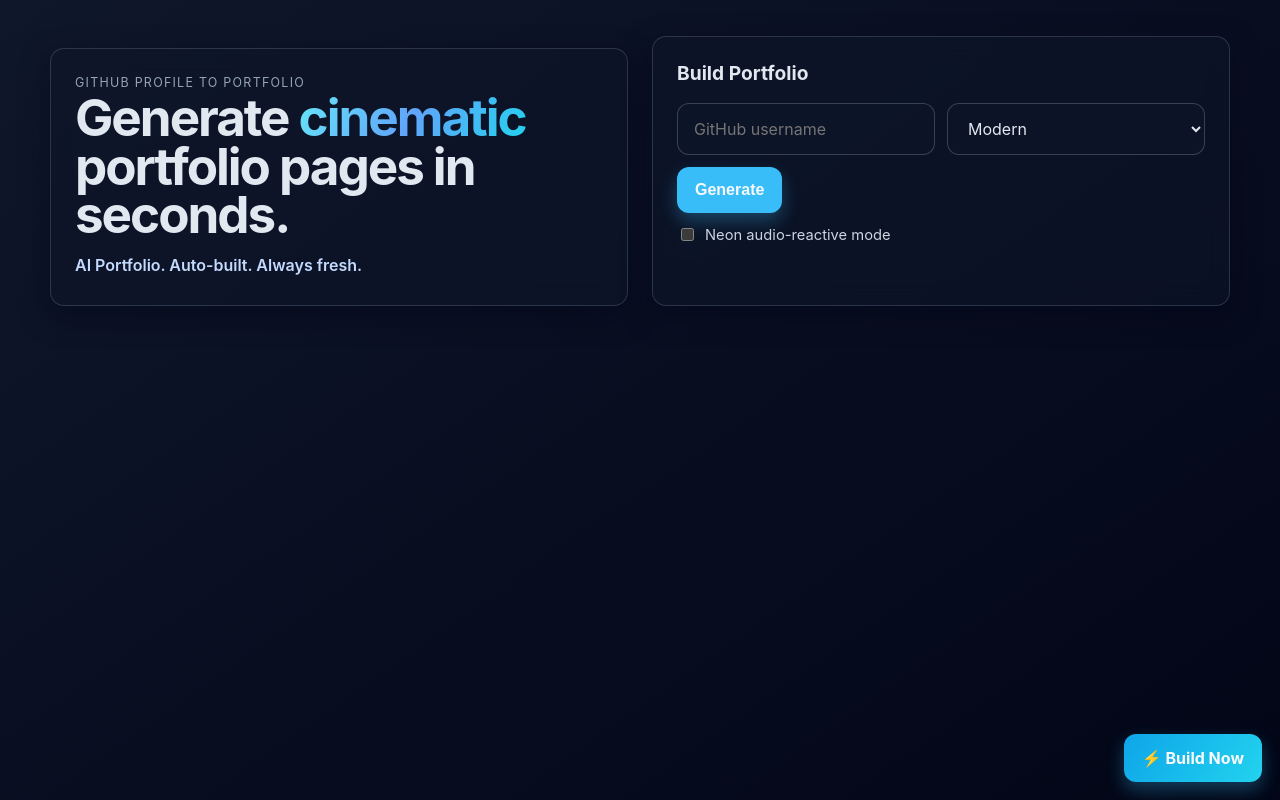
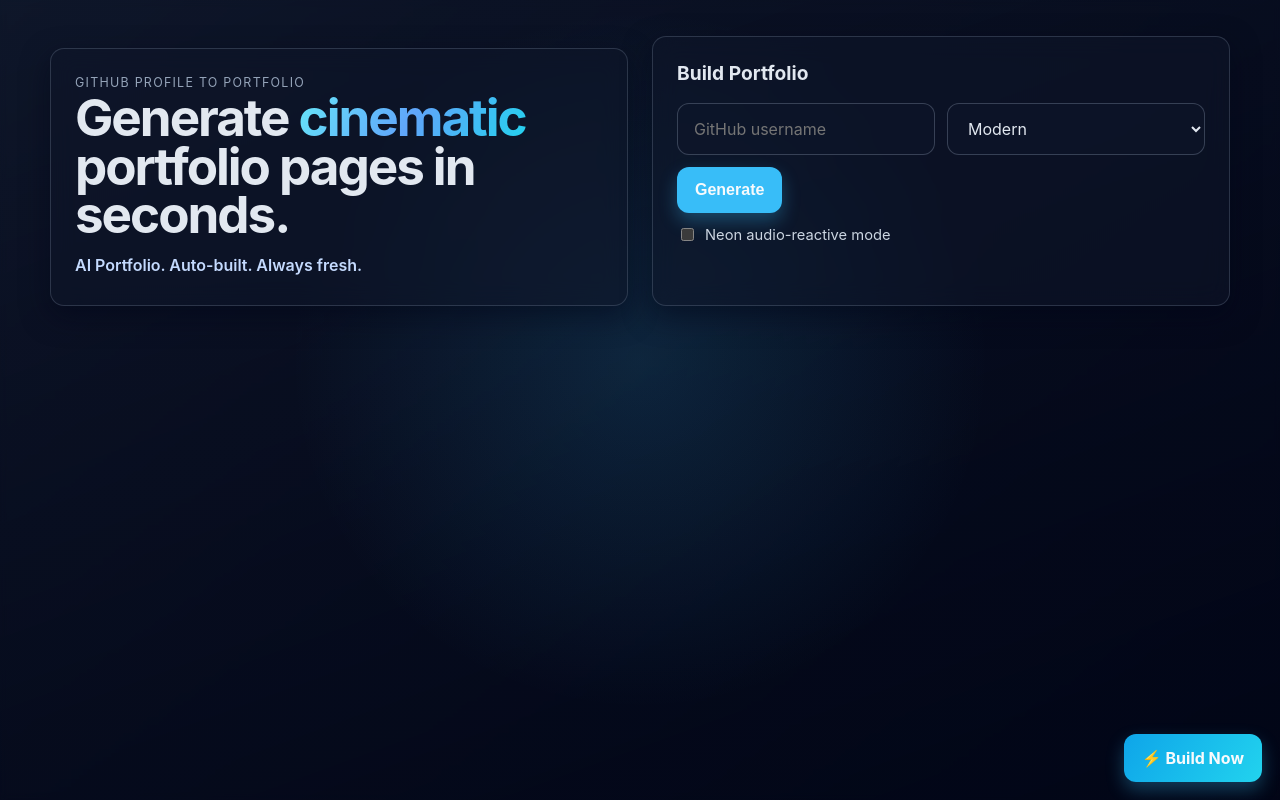
Before and after one commit to bhedanikhilkumar-code/AutoPortfolio-Builder, a FastAPI app: page / in a window 1280 px wide. Run offline with FastAPI, Linux system fonts and the light colour scheme.

Commit message:
feat(ui): switch to bg-animation canvas warp background setup

```diff
--- a/app/static/index.html
+++ b/app/static/index.html
@@ -23,7 +23,7 @@
   <div id="cursor-dot" class="cursor-dot" aria-hidden="true"></div>
   <div id="cursor-ring" class="cursor-ring" aria-hidden="true"></div>
 
-  <canvas id="warp-canvas" class="warp-canvas" aria-hidden="true"></canvas>
+  <canvas id="bg-animation" aria-hidden="true"></canvas>
   <div class="bg-overlay" aria-hidden="true"></div>
 
   <main class="page">
@@ -57,6 +57,6 @@
 
   <a class="floating-cta magnetic" href="#builder-form">⚡ Build Now</a>
 
-  <script src="/static/script.js" defer></script>
+  <script src="/static/script.js"></script>
 </body>
 </html>
--- a/app/static/script.js
+++ b/app/static/script.js
@@ -257,7 +257,7 @@ function setupCustomCursor() {
 }
 
 function setupWarpBackground() {
-  const canvas = document.getElementById("warp-canvas");
+  const canvas = document.getElementById("bg-animation");
   if (!canvas) return null;
   const reduced = window.matchMedia("(prefers-reduced-motion: reduce)").matches;
   const ctx = canvas.getContext("2d", { alpha: true });
--- a/app/static/styles.css
+++ b/app/static/styles.css
@@ -31,19 +31,23 @@ html, body {
 
 body { position: relative; overflow-x: hidden; }
 
-.warp-canvas,
+#bg-animation,
 .bg-overlay {
   position: fixed;
-  inset: 0;
+  top: 0;
+  left: 0;
   width: 100%;
   height: 100%;
   pointer-events: none;
 }
 
-.warp-canvas { z-index: -3; }
+#bg-animation {
+  z-index: -1;
+  background: #020617;
+}
 
 .bg-overlay {
-  z-index: -2;
+  z-index: 0;
   backdrop-filter: blur(3px);
   background:
     radial-gradient(circle at 50% 45%, rgba(56, 189, 248, 0.14), transparent 45%),
```
